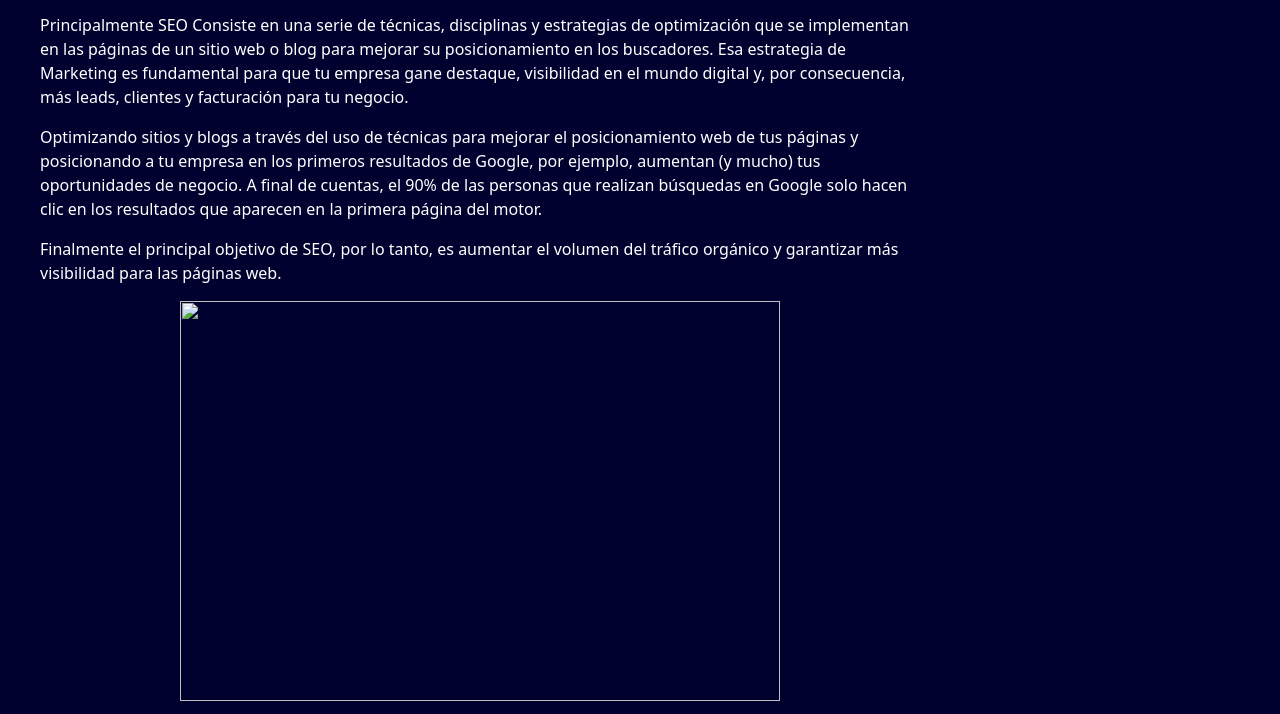
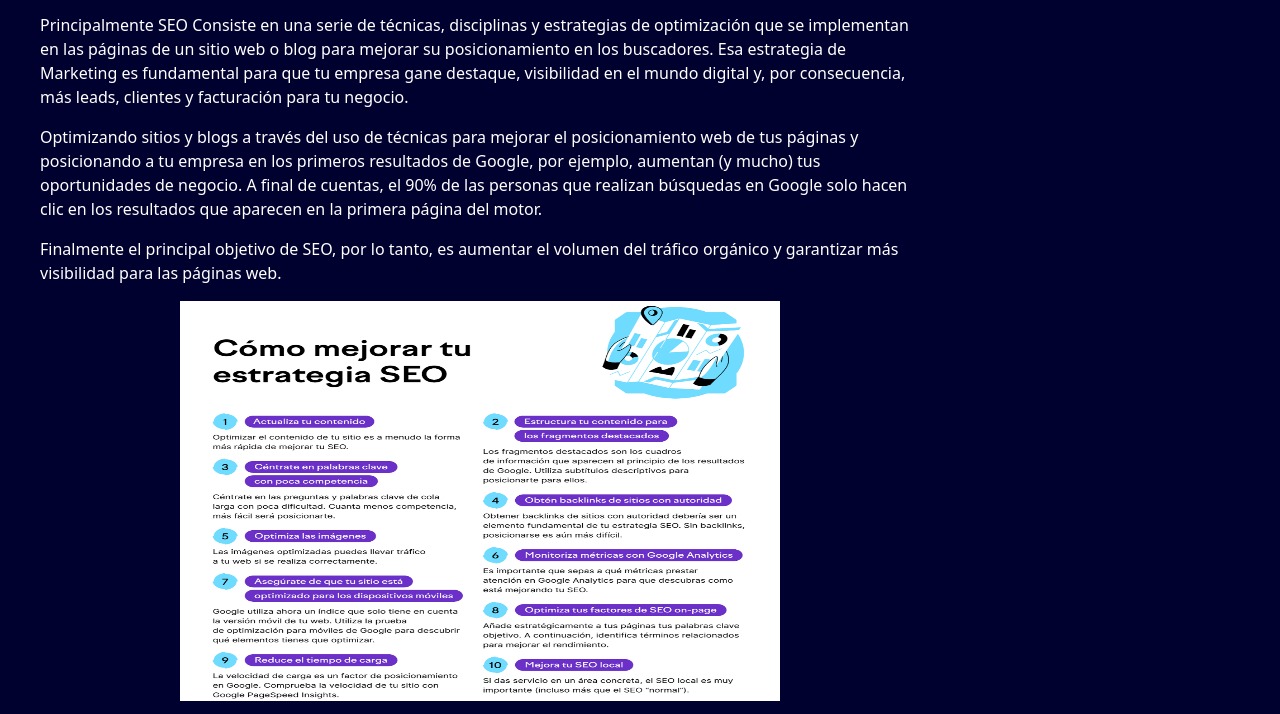
Before and after one commit to DSW-yeisonleon/DSW-yeisonleon, a plain HTML site: page fase 4/aprendizaje_2.html in a window 1280 px wide. Shown: the part 299-1013 px from the top of the page. Drawn offline with nearby package versions, Linux system fonts and the light colour scheme; grey boxes are pictures that could not be loaded.

Commit message:
Update aprendizaje_2.html

```diff
--- a/fase 4/aprendizaje_2.html
+++ b/fase 4/aprendizaje_2.html
@@ -86,7 +86,7 @@
 
                     <p>Finalmente el principal objetivo de SEO, por lo tanto, es aumentar el volumen del tráfico orgánico y garantizar más visibilidad para las páginas web.
 
-                    <h4><img src="seo.jpg" width="600" height="400"></h4>
+                    <h4><img src="seo.png" width="600" height="400"></h4>
 
                 </p>
 
```
